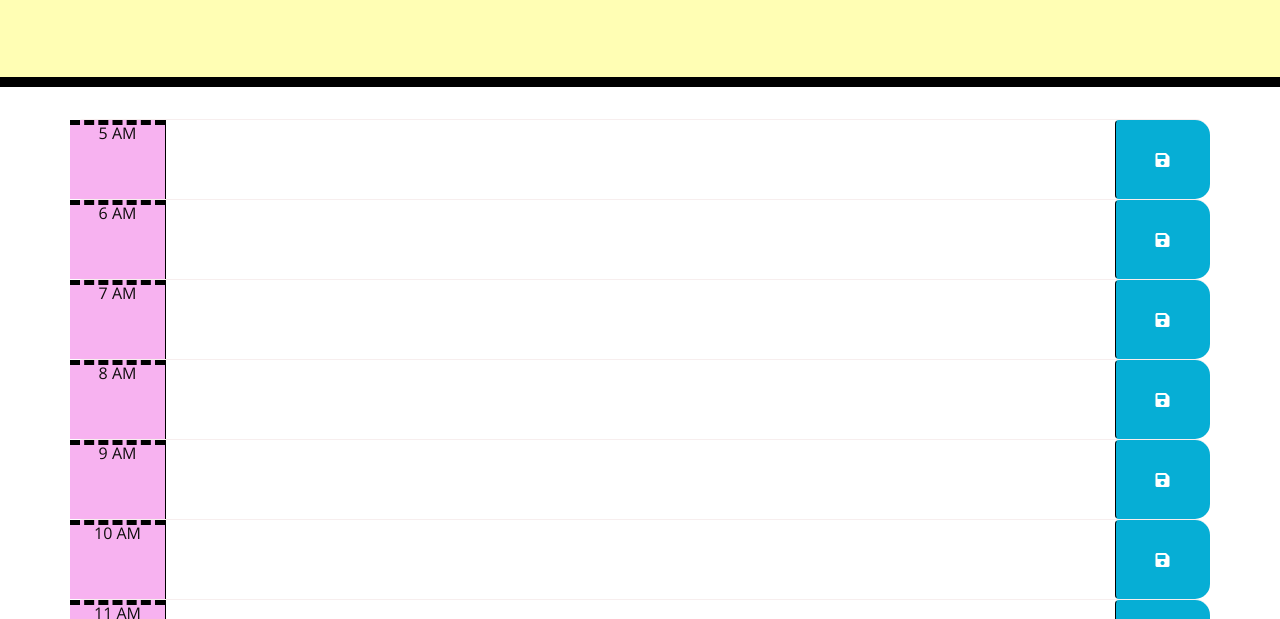
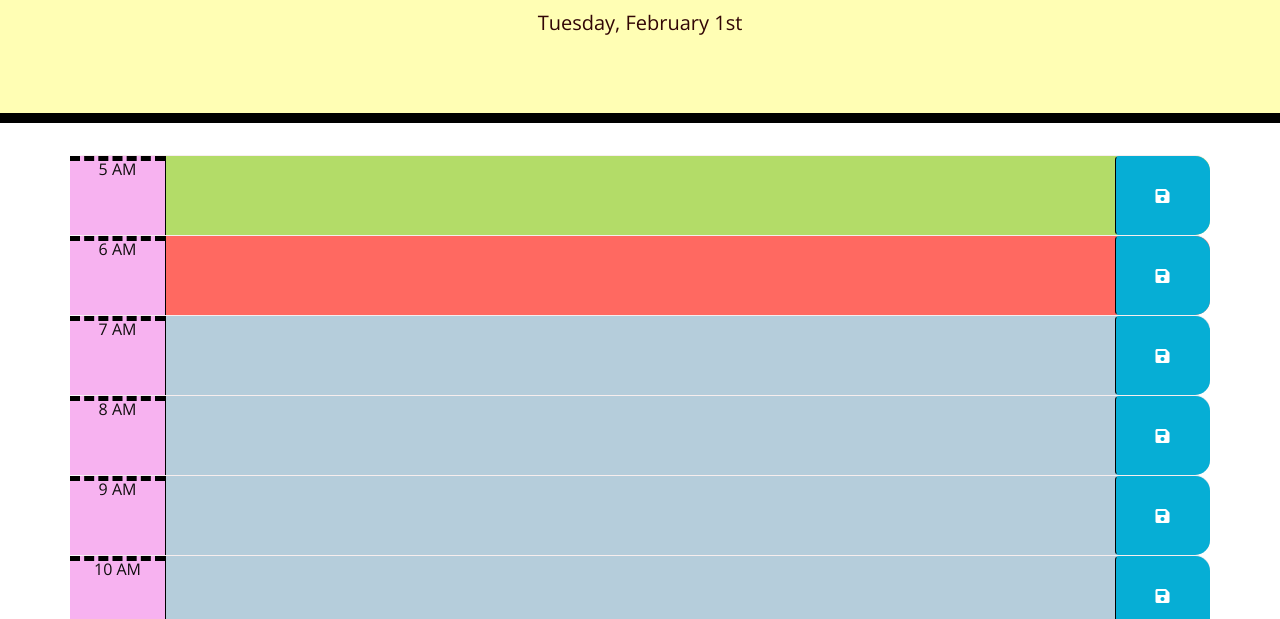
Before and after one commit to Fishdestroyer/WK-5-WORK-DAY-SCHEDULER, a website: page index.html in a window 1280 px wide. Shown: the part 181-800 px from the top of the page. Drawn offline with nearby package versions, Linux system fonts and the light colour scheme.

Commit message:
Update to index.html

```diff
--- a/index.html
+++ b/index.html
@@ -100,7 +100,7 @@
 
         <script src="https://code.jquery.com/jquery-3.4.1.min.js"></script>
         <script src="https://cdnjs.cloudflare.com/ajax/libs/moment.js/2.24.0/moment.min.js"></script>
-        <script src="index.js"></script>
+        <script src="./develop/index.js"></script>
     </body>
 
 </html>
```
